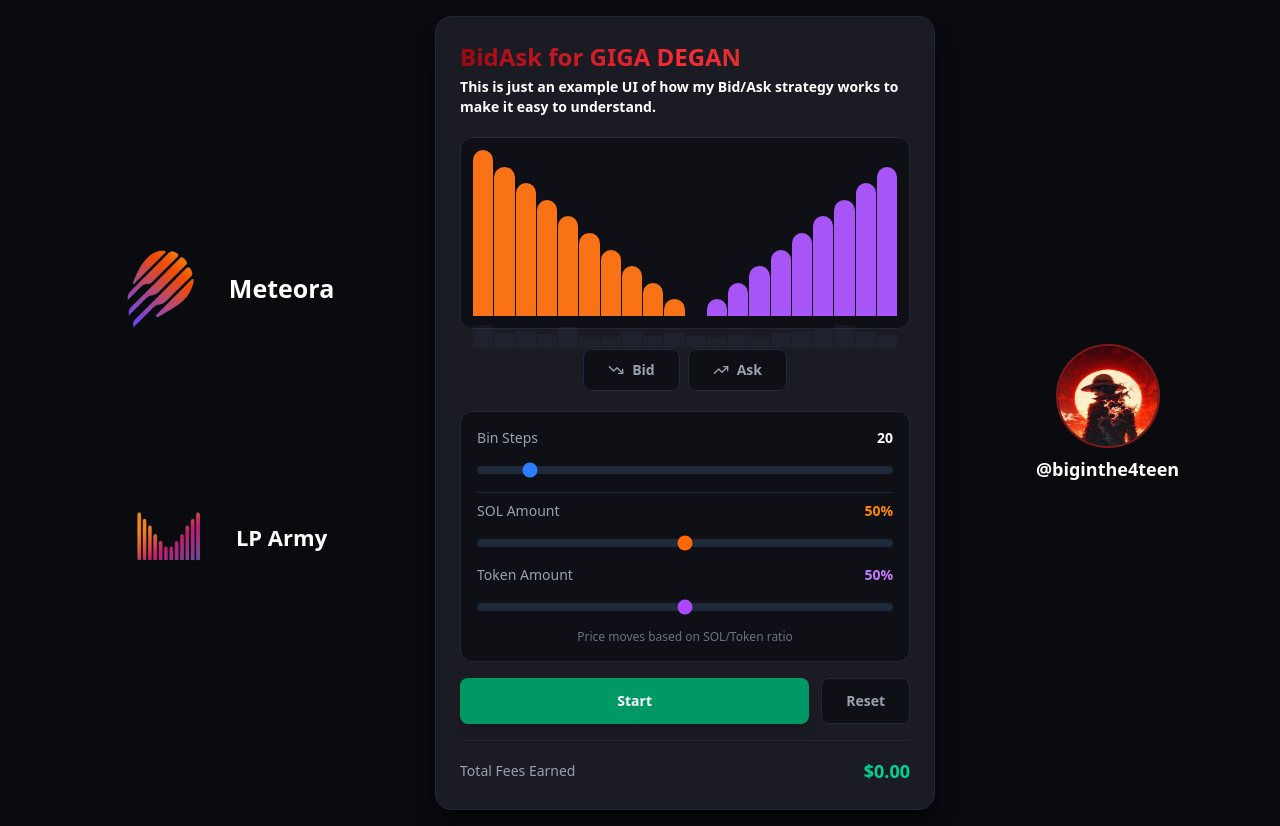
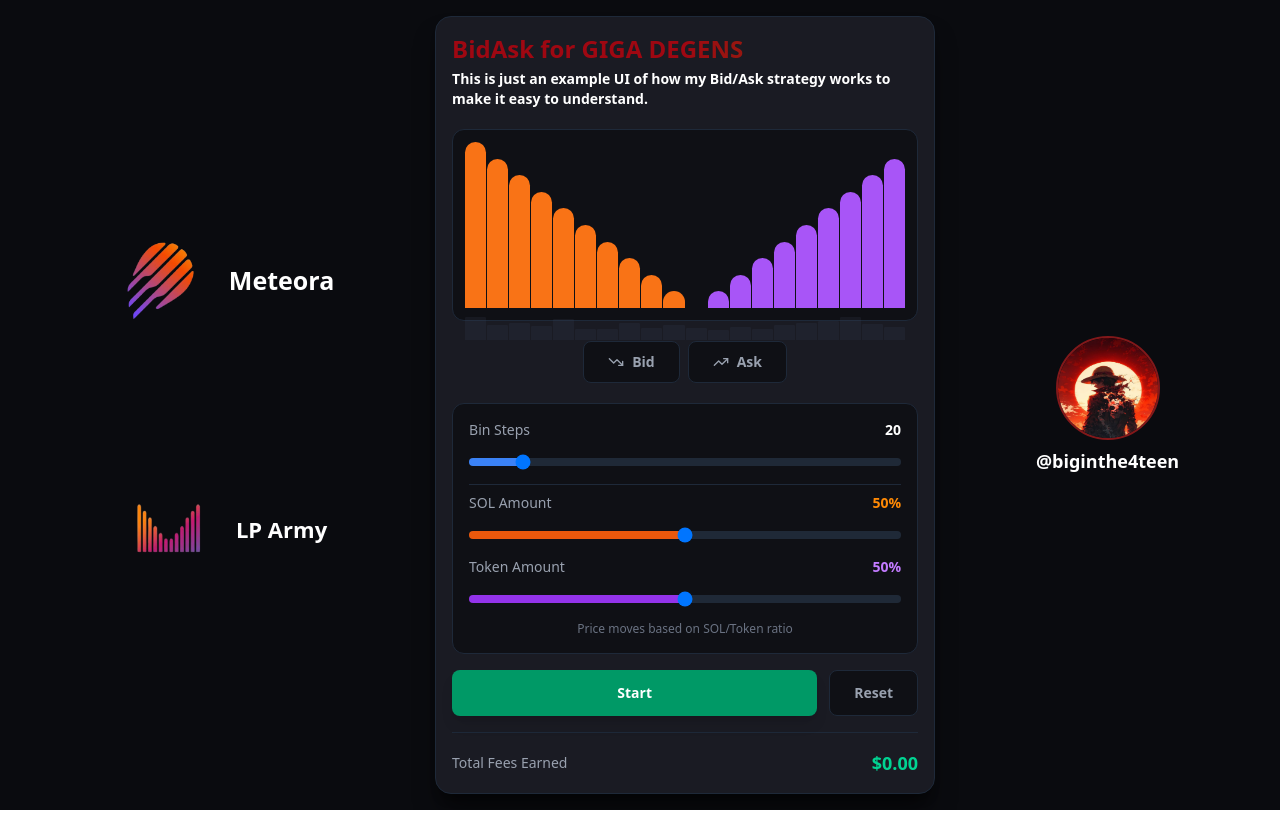
Before and after one commit to HeinHtet14120/BidAskStrategy, a React (Vite) app: page / in a window 1280 px wide. Both pictures are taken after a click on the button "Bid Ask". Built offline with nearby package versions, Linux system fonts and the light colour scheme.

Commit message:
final commit

```diff
--- a/src/App.css
+++ b/src/App.css
@@ -41,3 +41,67 @@
 .read-the-docs {
   color: #888;
 }
+
+/* Range slider thumb styles */
+.range-blue::-webkit-slider-thumb {
+  appearance: none;
+  width: 18px;
+  height: 18px;
+  border-radius: 50%;
+  background: #3b82f6;
+  cursor: pointer;
+  border: 2px solid #1f2937;
+  box-shadow: 0 2px 4px rgba(0, 0, 0, 0.3);
+}
+
+.range-blue::-moz-range-thumb {
+  width: 18px;
+  height: 18px;
+  border-radius: 50%;
+  background: #3b82f6;
+  cursor: pointer;
+  border: 2px solid #1f2937;
+  box-shadow: 0 2px 4px rgba(0, 0, 0, 0.3);
+}
+
+.range-orange::-webkit-slider-thumb {
+  appearance: none;
+  width: 18px;
+  height: 18px;
+  border-radius: 50%;
+  background: #ea580c;
+  cursor: pointer;
+  border: 2px solid #1f2937;
+  box-shadow: 0 2px 4px rgba(0, 0, 0, 0.3);
+}
+
+.range-orange::-moz-range-thumb {
+  width: 18px;
+  height: 18px;
+  border-radius: 50%;
+  background: #ea580c;
+  cursor: pointer;
+  border: 2px solid #1f2937;
+  box-shadow: 0 2px 4px rgba(0, 0, 0, 0.3);
+}
+
+.range-purple::-webkit-slider-thumb {
+  appearance: none;
+  width: 18px;
+  height: 18px;
+  border-radius: 50%;
+  background: #9333ea;
+  cursor: pointer;
+  border: 2px solid #1f2937;
+  box-shadow: 0 2px 4px rgba(0, 0, 0, 0.3);
+}
+
+.range-purple::-moz-range-thumb {
+  width: 18px;
+  height: 18px;
+  border-radius: 50%;
+  background: #9333ea;
+  cursor: pointer;
+  border: 2px solid #1f2937;
+  box-shadow: 0 2px 4px rgba(0, 0, 0, 0.3);
+}
--- a/src/App.jsx
+++ b/src/App.jsx
@@ -163,6 +163,21 @@
     return () => clearTimeout(animationRef.current);
   }, [isAnimating, waveDirection, binSteps, bars]);
 
+  // Add keyboard event listener for Enter key
+  useEffect(() => {
+    const handleKeyPress = (event) => {
+      if (event.key === 'Enter') {
+        event.preventDefault();
+        setIsAnimating(prev => !prev);
+      }
+    };
+
+    window.addEventListener('keydown', handleKeyPress);
+    return () => {
+      window.removeEventListener('keydown', handleKeyPress);
+    };
+  }, []);
+
   return (
     <div className="min-h-screen bg-[#0a0b0f] flex items-center justify-center p-4">
       <div className="w-full  flex items-center justify-evenly gap-4">
@@ -177,13 +192,13 @@
           </div>
         </div>
         {/* Dark Enterprise Card */}
-        <div className="bg-[#1a1b23] w-[500px] rounded-2xl p-6 shadow-2xl border border-gray-800"
+        <div className="bg-[#1a1b23] w-[500px] rounded-2xl p-4 shadow-2xl border border-gray-800"
           style={{ boxShadow: '0 20px 25px -5px rgba(0, 0, 0, 0.5), 0 10px 10px -5px rgba(0, 0, 0, 0.3)' }}>
 
             {/* Header */}
             <div className="mb-5">
-              <h1 className="text-2xl font-bold bg-gradient-to-r from-red-800 via-red-500 to-orange-900 bg-clip-text text-transparent">
-                BidAsk for GIGA DEGAN
+              <h1 className="text-2xl font-bold bg-gradient-to-r from-red-800 via-red-800 to-orange-900 bg-clip-text text-transparent">
+                BidAsk for GIGA DEGENS
               </h1>
               <p className="text-sm text-white font-bold mt-1">This is just an example UI of how my Bid/Ask strategy works to make it easy to understand.</p>
             </div>
@@ -285,7 +300,10 @@
                   max="100"
                   value={binSteps}
                   onChange={(e) => setBinSteps(parseInt(e.target.value))}
-                  className="w-full h-2 bg-gray-800 rounded-lg appearance-none cursor-pointer accent-blue-500"
+                  className="w-full h-2 bg-gray-800 rounded-lg appearance-none cursor-pointer range-blue"
+                  style={{
+                    background: `linear-gradient(to right, #3b82f6 ${((binSteps - 10) / 90) * 100}%, #1f2937 ${((binSteps - 10) / 90) * 100}%)`
+                  }}
                   disabled={isAnimating}
                 />
               </div>
@@ -313,9 +331,7 @@
                     step="500"
                     value={coinAmount}
                     onChange={(e) => setCoinAmount(parseInt(e.target.value))}
-                    className={`w-full h-2 bg-gray-800 rounded-lg appearance-none cursor-pointer ${
-                      mode === 'bid' ? 'accent-orange-500' : 'accent-purple-500'
-                    }`}
+                    className={`w-full h-2 bg-gray-800 rounded-lg appearance-none cursor-pointer`}
                     disabled={isAnimating}
                   />
                 </div>
@@ -340,7 +356,10 @@
                         setSolPercent(newSol);
                         setTokenPercent(100 - newSol);
                       }}
-                      className="w-full h-2 bg-gray-800 rounded-lg appearance-none cursor-pointer accent-orange-500"
+                      className="w-full h-2 bg-gray-800 rounded-lg appearance-none cursor-pointer range-orange"
+                      style={{
+                        background: `linear-gradient(to right, #ea580c ${solPercent}%, #1f2937 ${solPercent}%)`
+                      }}
                       disabled={isAnimating}
                     />
                   </div>
@@ -361,7 +380,10 @@
                         setTokenPercent(newToken);
                         setSolPercent(100 - newToken);
                       }}
-                      className="w-full h-2 bg-gray-800 rounded-lg appearance-none cursor-pointer accent-purple-500"
+                      className="w-full h-2 bg-gray-800 rounded-lg appearance-none cursor-pointer range-purple"
+                      style={{
+                        background: `linear-gradient(to right, #9333ea ${tokenPercent}%, #1f2937 ${tokenPercent}%)`
+                      }}
                       disabled={isAnimating}
                     />
                   </div>
```
